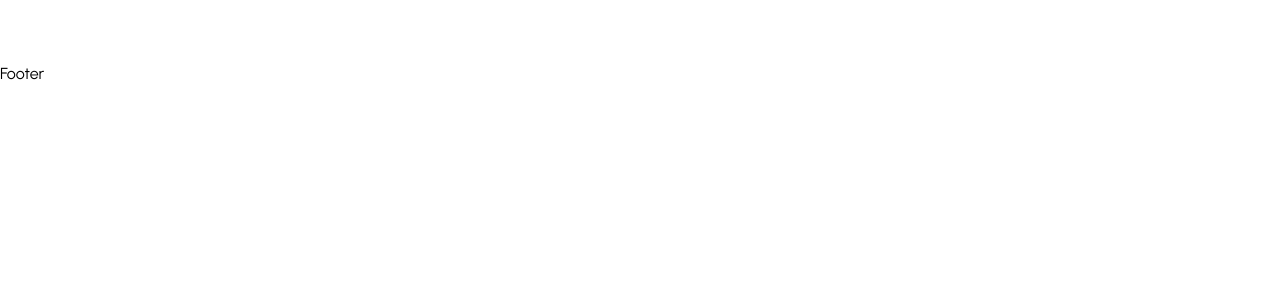
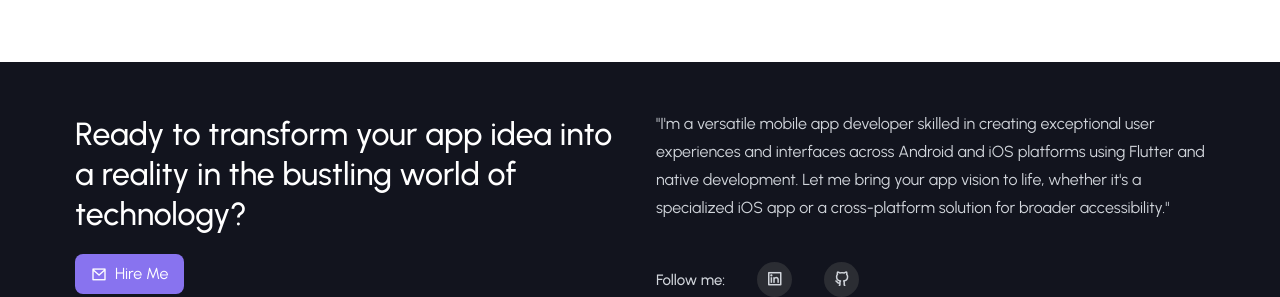
Before and after one commit to IT21175466/Chamath-s-React-Portfolio, a React (Create React App) app: page / in a window 1280 px wide. Shown: the part 4639-4936 px from the top of the page. Before the commit the page ends 4725 px from the top, so only its background shows below. Built offline with nearby package versions, Linux system fonts and the light colour scheme.

Commit message:
Footer Doing

```diff
--- a/src/components/Footer/Footer.js
+++ b/src/components/Footer/Footer.js
@@ -1,7 +1,47 @@
 import React from "react";
+
 const Footer = () => {
     return (
-        <div>Footer</div>
+        <footer className="bg-[#12141e] pt-12">
+            <div className="container">
+                <div className="sm:flex items-center justify-between md:gap-8">
+                    <div className="w-full sm:w-1/2">
+                        <h2 className="text-[26px] leading-10 text-white font-[500] mb-5 md:text-[2rem]">
+                            Ready to transform your app idea into a reality in the bustling world of technology?
+                        </h2>
+                        <a href="#contact">
+                            <button className="bg-primaryColor text-white font-[400] flex items-center gap-2 hover:bg-smallTextColor ease-in duration-300 py-2 px-4 rounded-[8px]">
+                                <i className="ri-mail-line"></i>Hire Me</button>
+                        </a>
+                    </div>
+
+                    <div className="w-full sm:w-1/2">
+                        <p className="text-gray-300 leading-7 mt-4 sm:mt-0">
+                            "I'm a versatile mobile app developer skilled in creating exceptional user experiences and interfaces across Android and iOS platforms using Flutter and native development. Let me bring your app vision to life, whether it's a specialized iOS app or a cross-platform solution for broader accessibility."
+                        </p>
+
+
+
+                    <div className="flex items-center gap-4 mt-10 flex-wrap md:gap-8">
+                            <span className="text-gray-300 text-[15px] font-[500]">
+                            Follow me:
+                            </span>
+                        <span className="w-[35px] h-[35px] bg-[#2b2d33] p-1 rounded-[50px] cursor-pointer text-center">
+                                <a href="www.linkedin.com/in/chamath-harshana" className="text-gray-300 text-[18px] font-[500]">
+                                    <i className="ri-linkedin-box-line"></i>
+                                </a>
+                            </span>
+                        <span className="w-[35px] h-[35px] bg-[#2b2d33] p-1 rounded-[50px] cursor-pointer text-center">
+                                <a href="https://github.com/IT21175466" className="text-gray-300 text-[18px] font-[500]">
+                                    <i className="ri-github-line"></i>
+                                </a>
+                            </span>
+
+                    </div>
+                    </div>
+                </div>
+            </div>
+        </footer>
     );
 }
 
```
